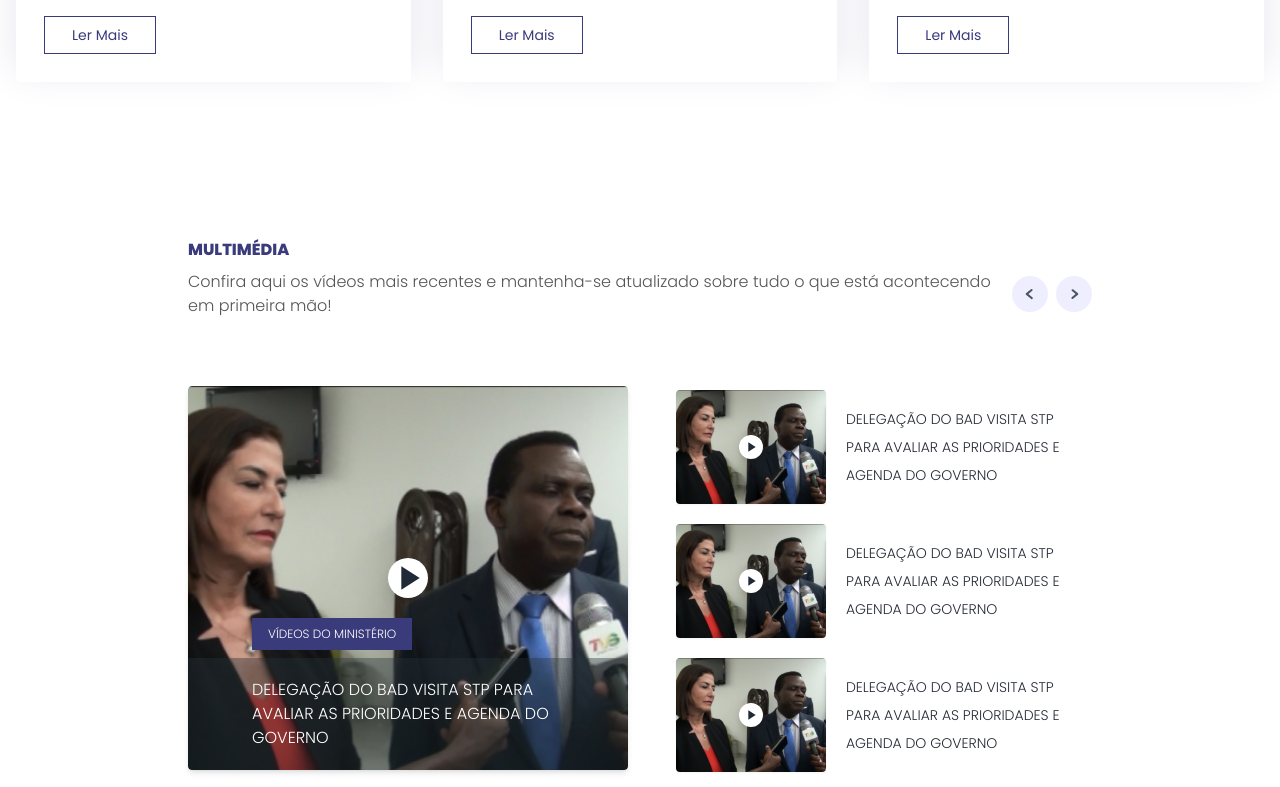
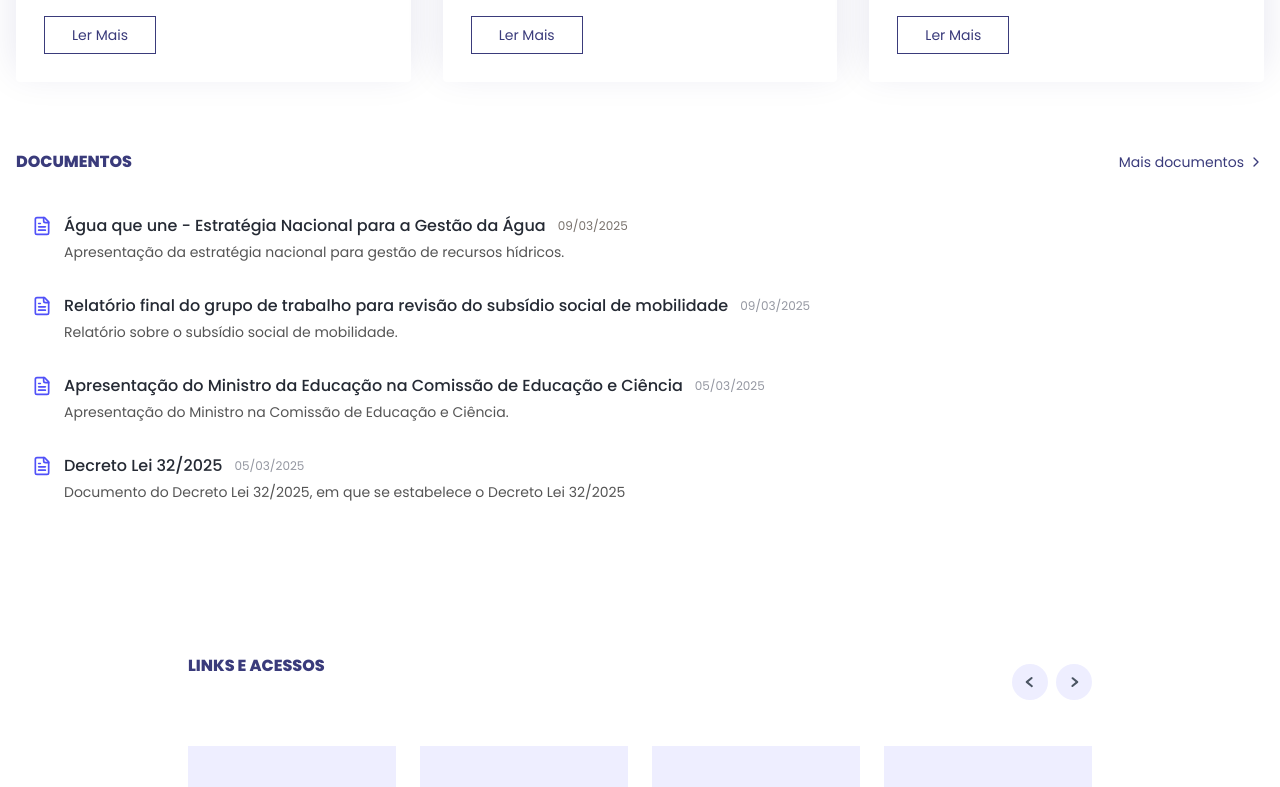
Before and after one commit to DEV-MEF/site-mef, a Next.js app: page / in a window 1280 px wide. Shown: the part 1560-2347 px from the top of the page. Built offline with nearby package versions, Linux system fonts and the light colour scheme.

Commit message:
chore: Remove Multimedi Section and creat Document Section

```diff
--- a/src/app/(site)/page.tsx
+++ b/src/app/(site)/page.tsx
@@ -1,9 +1,9 @@
 "use client";
 
-import AboutSection from "@/components/about-section";
+import AboutSection from "@/components/page/home/about-section";
 import PartnerLogos from "@/components/LinksArea";
-import MultimediaSection from "@/components/MultimediaArea";
-import NewsSection from "@/components/news-section";
+import DocumentsSection from "@/components/page/home/documents-section";
+import NewsSection from "@/components/page/home/news-section";
 import { HeroSection } from "@/components/page/home/hero-section";
 
 export default function Home() {
@@ -12,8 +12,8 @@ export default function Home() {
       <HeroSection />
       <AboutSection />
       <NewsSection />
+      <DocumentsSection />
       <div className="md:px-10 sm:px-10 lg:px:20 xl:px-44 px-5">
-        <MultimediaSection />
         <PartnerLogos />
       </div>
     </main>
--- /dev/null
+++ b/src/components/layout/title.tsx
@@ -0,0 +1,3 @@
+export default function Title({ text }: { text: string }) {
+  return <h2 className="font-bold text-[16px] text-primary-blue uppercase">{text}</h2>;
+}
--- /dev/null
+++ b/src/components/page/home/documents-section/index.tsx
@@ -0,0 +1,116 @@
+import { FileText, ChevronRight } from "lucide-react";
+import Link from "next/link";
+import Title from "@/components/layout/title";
+
+export default function DocumentsSection() {
+  return (
+    <section className="w-full py-6">
+      <div className="container mx-auto px-4">
+        <div className="flex items-center justify-between mb-6">
+          <Title text="Documentos" />
+          <Link
+            href="#"
+            className="text-sm hover:underline flex items-center transition-colors text-primary-blue"
+          >
+            Mais documentos
+            <ChevronRight className="h-4 w-4 ml-1 " />
+          </Link>
+        </div>
+
+        <div className="grid">
+          <div className="group">
+            <Link
+              href="/documentos/estrategia-agua"
+              className="block p-4 rounded-sm hover:bg-muted/50 transition-colors"
+            >
+              <div className="flex items-start gap-3">
+                <FileText className="h-5 w-5 mt-0.5 flex-shrink-0 text-secondary-blue" />
+                <div>
+                  <div className="flex items-center gap-3">
+                    <h3 className="font-medium group-hover:text-primary transition-colors text-text-primary hover:underline">
+                      Água que une - Estratégia Nacional para a Gestão da Água
+                    </h3>
+                    <span className="text-xs text-stone-500">09/03/2025</span>
+                  </div>
+                  <p className="text-sm  mt-1 line-clamp-1 text-text-second">
+                    Apresentação da estratégia nacional para gestão de recursos
+                    hídricos.
+                  </p>
+                </div>
+              </div>
+            </Link>
+          </div>
+
+          <div className="group">
+            <Link
+              href="/documentos/subsidio-mobilidade"
+              className="block p-4 rounded-sm hover:bg-muted/50 transition-colors"
+            >
+              <div className="flex items-start gap-3">
+                <FileText className="h-5 w-5 mt-0.5 flex-shrink-0 text-secondary-blue" />
+                <div>
+                  <div className="flex items-center gap-3">
+                    <h3 className="font-medium group-hover:text-primary transition-colors text-text-primary hover:underline">
+                      Relatório final do grupo de trabalho para revisão do
+                      subsídio social de mobilidade
+                    </h3>
+                    <span className="text-xs text-text-light">09/03/2025</span>
+                  </div>
+                  <p className="text-sm mt-1 line-clamp-1 text-text-second">
+                    Relatório sobre o subsídio social de mobilidade.
+                  </p>
+                </div>
+              </div>
+            </Link>
+          </div>
+
+          <div className="group">
+            <Link
+              href="/documentos/apresentacao-educacao"
+              className="block p-4 rounded-sm hover:bg-muted/50 transition-colors"
+            >
+              <div className="flex items-start gap-3">
+                <FileText className="h-5 w-5 mt-0.5 flex-shrink-0 text-secondary-blue" />
+                <div>
+                  <div className="flex items-center gap-3">
+                    <h3 className="font-medium group-hover:text-primary transition-colors text-text-primary hover:underline">
+                      Apresentação do Ministro da Educação na Comissão de
+                      Educação e Ciência
+                    </h3>
+                    <span className="text-xs text-text-light">05/03/2025</span>
+                  </div>
+                  <p className="text-sm mt-1 line-clamp-1 text-text-second">
+                    Apresentação do Ministro na Comissão de Educação e Ciência.
+                  </p>
+                </div>
+              </div>
+            </Link>
+          </div>
+
+          <div className="group">
+            <Link
+              href="/documentos/apresentacao-educacao"
+              className="block p-4 rounded-sm hover:bg-muted/50 transition-colors"
+            >
+              <div className="flex items-start gap-3">
+                <FileText className="h-5 w-5 mt-0.5 flex-shrink-0 text-secondary-blue" />
+                <div>
+                  <div className="flex items-center gap-3">
+                    <h3 className="font-medium group-hover:text-primary transition-colors text-text-primary hover:underline">
+                      Decreto Lei 32/2025
+                    </h3>
+                    <span className="text-xs text-text-light">05/03/2025</span>
+                  </div>
+                  <p className="text-sm mt-1 line-clamp-1 text-text-second">
+                    Documento do Decreto Lei 32/2025, em que se estabelece o
+                    Decreto Lei 32/2025
+                  </p>
+                </div>
+              </div>
+            </Link>
+          </div>
+        </div>
+      </div>
+    </section>
+  );
+}
--- a/src/components/news-section.tsx
+++ b/src/components/page/home/news-section/index.tsx
@@ -1,5 +1,6 @@
 import React from "react";
 import Image from "next/image";
+import Title from "@/components/layout/title";
 
 export default function NewsSection() {
   const newsItems = [
@@ -30,9 +31,7 @@ export default function NewsSection() {
     <section className="w-full container px-4  py-11 md:gap-3 lg:gap-11">
       <div className="flex justify-between py-5 items-center">
         <div className="flex flex-col mb-6 gap-2">
-          <h2 className="font-bold text-[16px] text-primary-blue">
-            ÚLTIMAS NOTÍCIAS
-          </h2>
+          <Title text="ÚLTIMAS NOTÍCIAS" />
           <p className="text-text-second font-light">
             Acompanhe as últimas notícias e fique sempre atualizado com as
             novidades em tempo real!
--- a/tailwind.config.ts
+++ b/tailwind.config.ts
@@ -14,6 +14,7 @@ const config: Config = {
     extend: {
       colors:{
         'primary-blue': '#3A3B7B',
+        'secondary-blue': '#5151F8',
         'light-gray': '#EEEEFF',
         'text-primary': '#252A34',
         'text-second': '#555555',
```
Also changed, not shown: package.json (+9 -8 lines), src/components/page/home/about-section/index.tsx (renamed from src/components/about-section.tsx), 2 other files (tests, documents, lock files or other folders).
